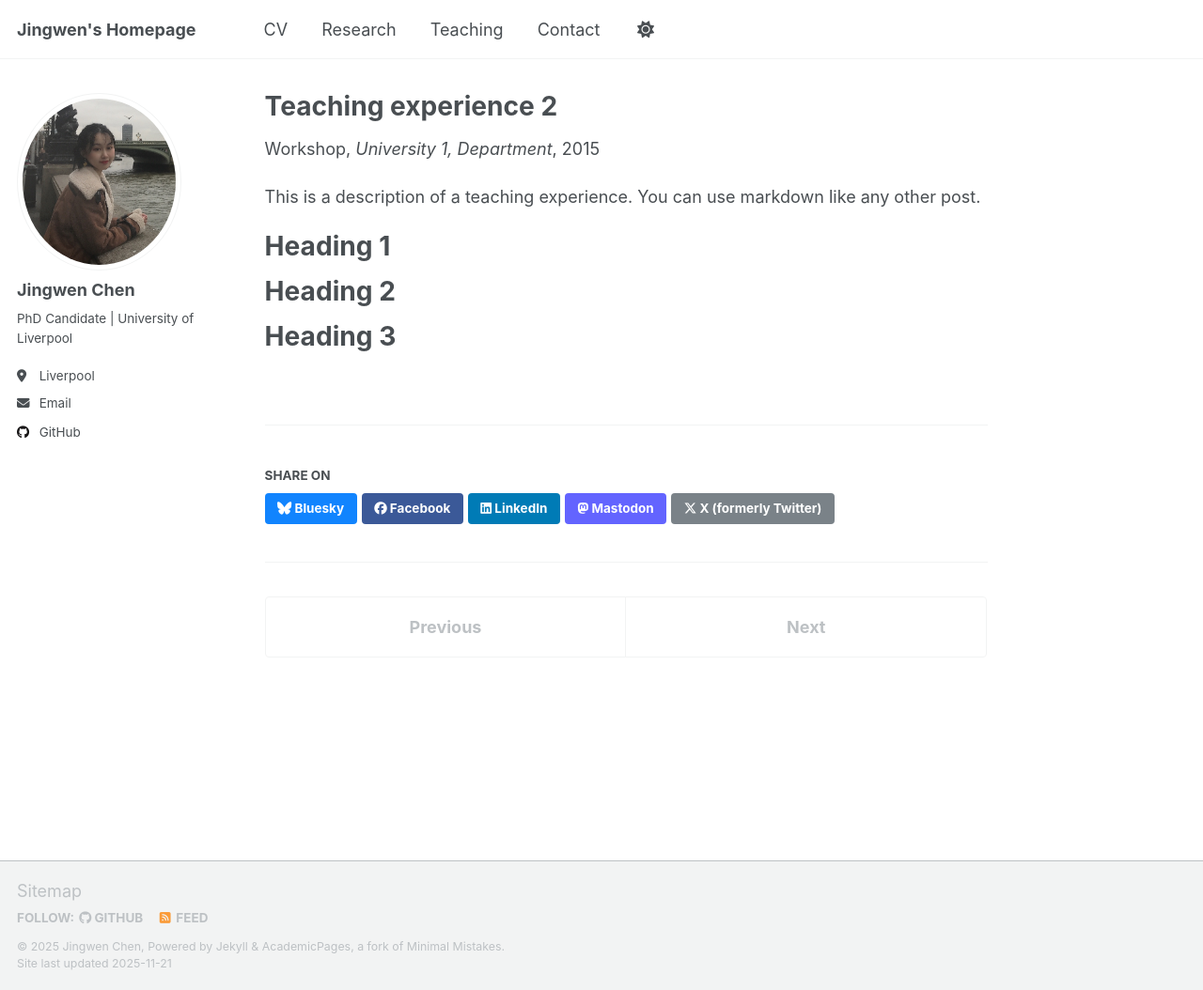
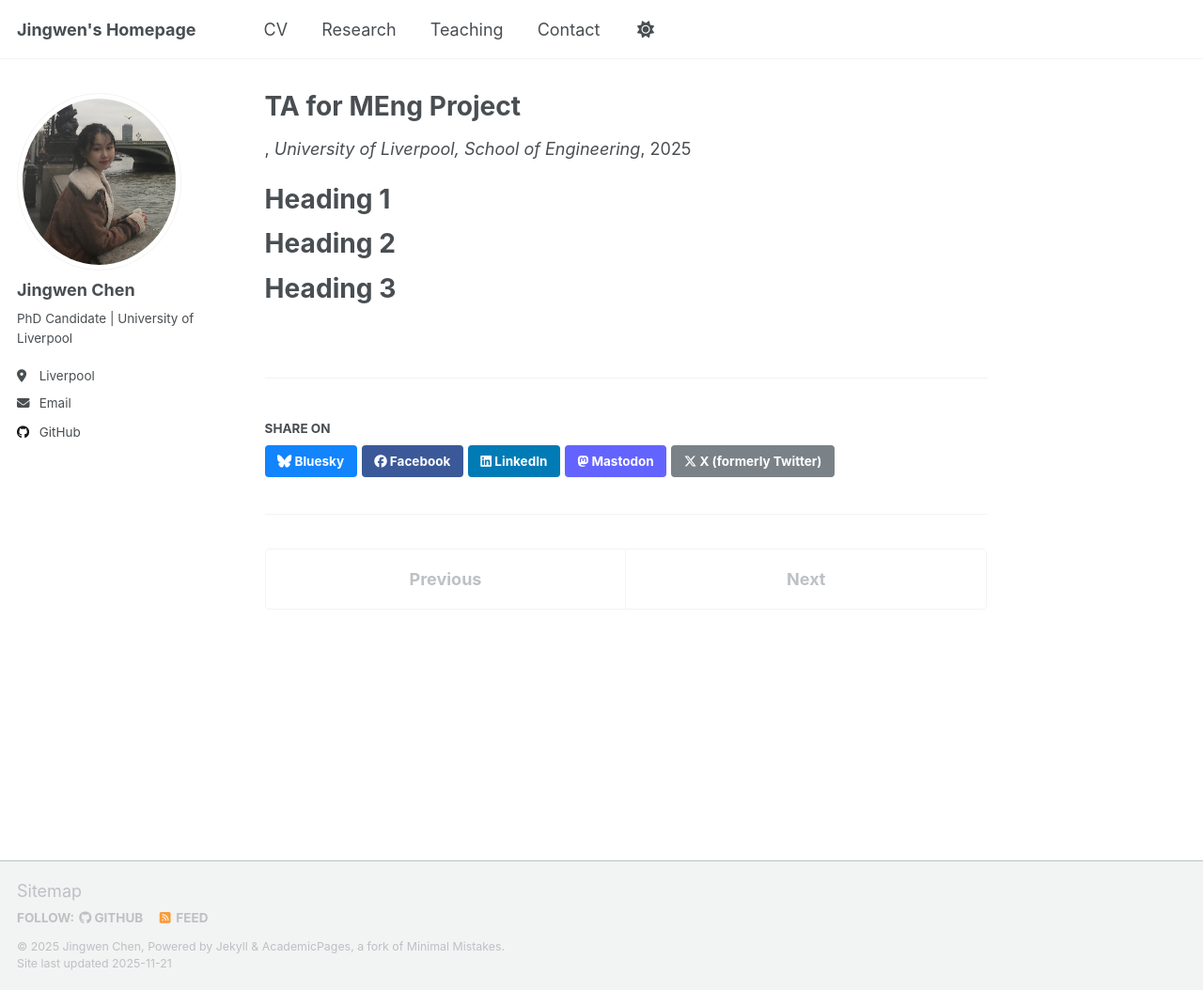
Before and after one commit to jingwenchen0903/jingwenchen0903.github.io, a Jekyll site: the page built from _teaching/2015-spring-teaching-2.md, in a window 1280 px wide and 1054 px high. Shown: the whole window at 94% size. Built offline with Jekyll 4.4.1, drawn with Linux system fonts in a browser that asks for light colours; a script that is not in the unit is left out.

Commit message:
Update 2015-spring-teaching-2.md

```diff
--- a/_teaching/2015-spring-teaching-2.md
+++ b/_teaching/2015-spring-teaching-2.md
@@ -1,14 +1,12 @@
 ---
-title: "Teaching experience 2"
+title: "TA for MEng Project"
 collection: teaching
-type: "Workshop"
-permalink: /teaching/2015-spring-teaching-1
-venue: "University 1, Department"
-date: 2015-01-01
-location: "City, Country"
+venue: "University of Liverpool, School of Engineering"
+date: 2025-01-01
+location: "Liverpool, UK"
 ---
 
-This is a description of a teaching experience. You can use markdown like any other post.
+
 
 Heading 1
 ======
```
